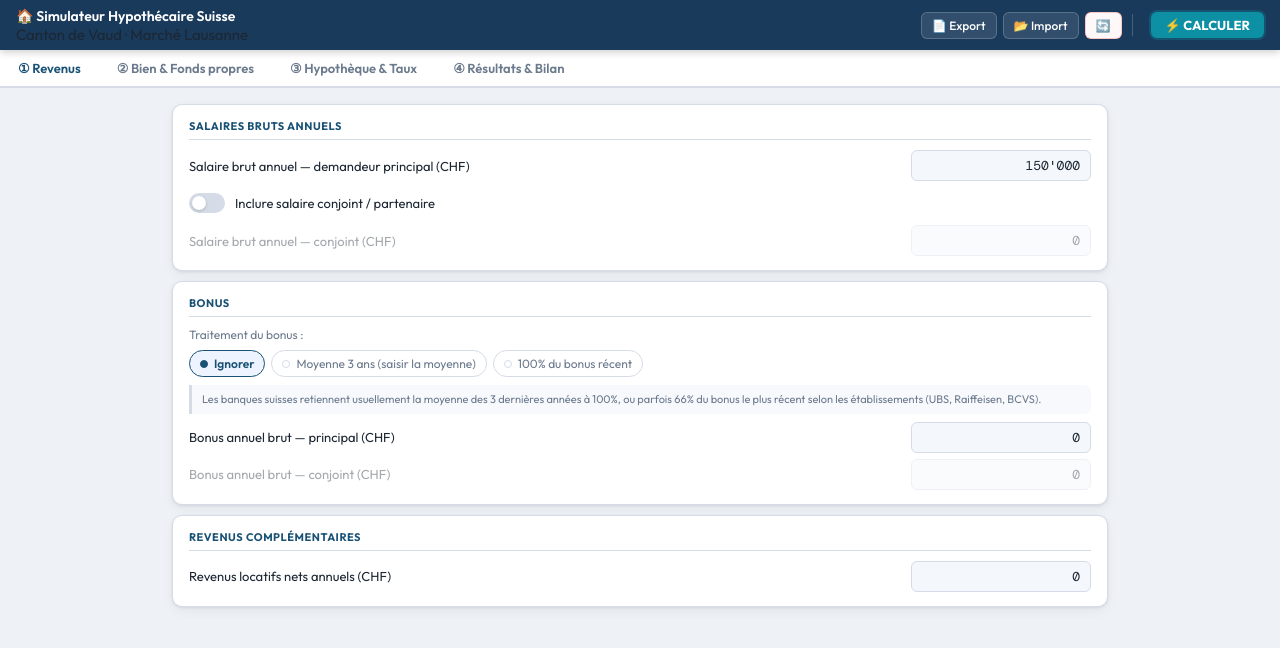
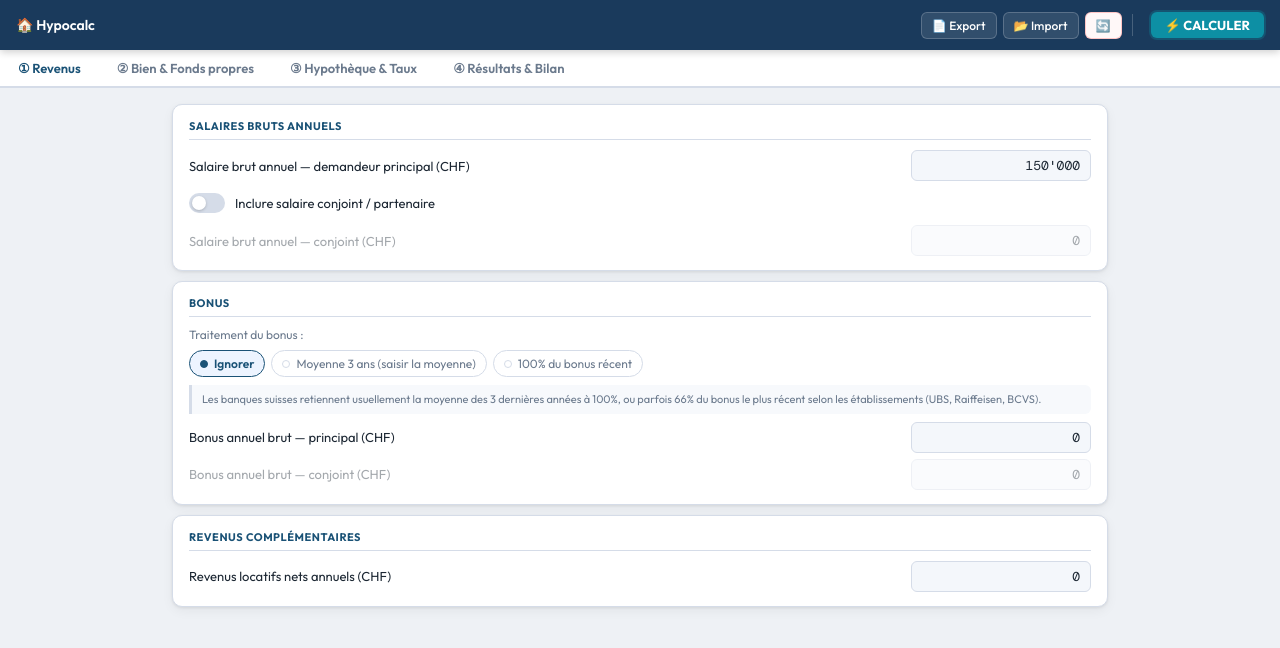
Before and after one commit to Algadz/HypoCalc, a plain HTML site: page index.html in a window 1280 px wide. Drawn offline with nearby package versions, Linux system fonts and the light colour scheme.

Commit message:
Update index.html

```diff
--- a/index.html
+++ b/index.html
@@ -283,8 +283,10 @@ input, select { font-family: var(--font); }
 <!-- ── Header ─────────────────────────────────────────────────────────── -->
 <div id="header">
   <div class="header-left">
-    <div id="header-h1" style="font-size:14px;font-weight:600;color:#fff">🏠 Simulateur Hypothécaire Suisse</div>
-    <div class="header-sub">Canton de Vaud · Marché Lausanne</div>
+    <div id="header-h1" style="font-size:14px;font-weight:600;color:#fff">🏠 Hypocalc
+</div>
+    <div class="header-sub">
+</div>
   </div>
   <div class="header-btns">
     <button class="btn-header" onclick="exportJSON()">📄 <span>Export</span></button>
```
